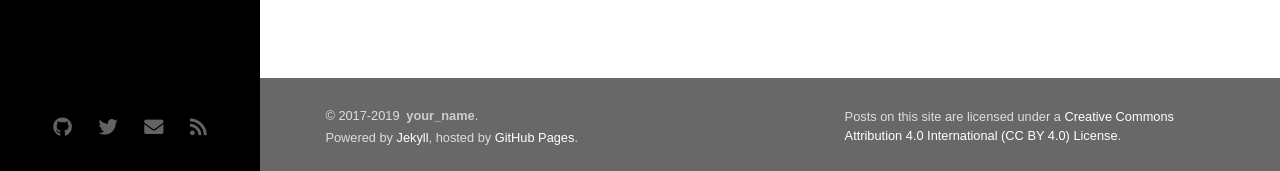
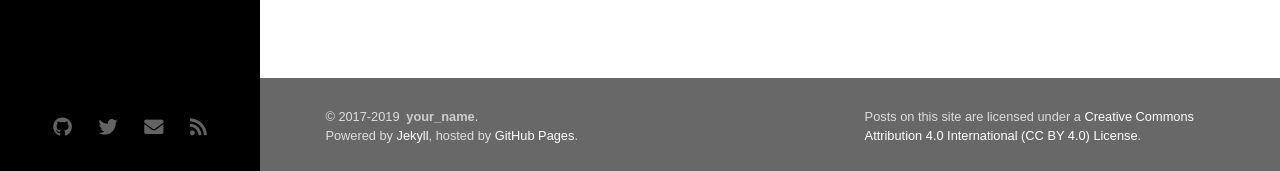
Before and after one commit to tracygu/tracygu.github.io, a Jekyll site: the page built from 404.html, in a window 1280 px wide. Shown: the part 726-897 px from the top of the page. Built offline with Jekyll 4.4.1, drawn with Linux system fonts in a browser that asks for light colours; nearby versions of some CDN libraries; some web fonts are replaced.

Commit message:
Optimized typography in footer.

```diff
--- a/assets/css/_src/main.scss
+++ b/assets/css/_src/main.scss
@@ -364,17 +364,13 @@
 }
 
 footer>.d-flex>div {
-  width: 370px;
+  width: 350px;
 }
 
 footer .copyright a,
 footer .license a {
   font-weight: 400;
   color: #fff;
-}
-
-.copyright>p>span {
-  line-height: 1.5rem;
 }
 
 .copyright-owner {
```
